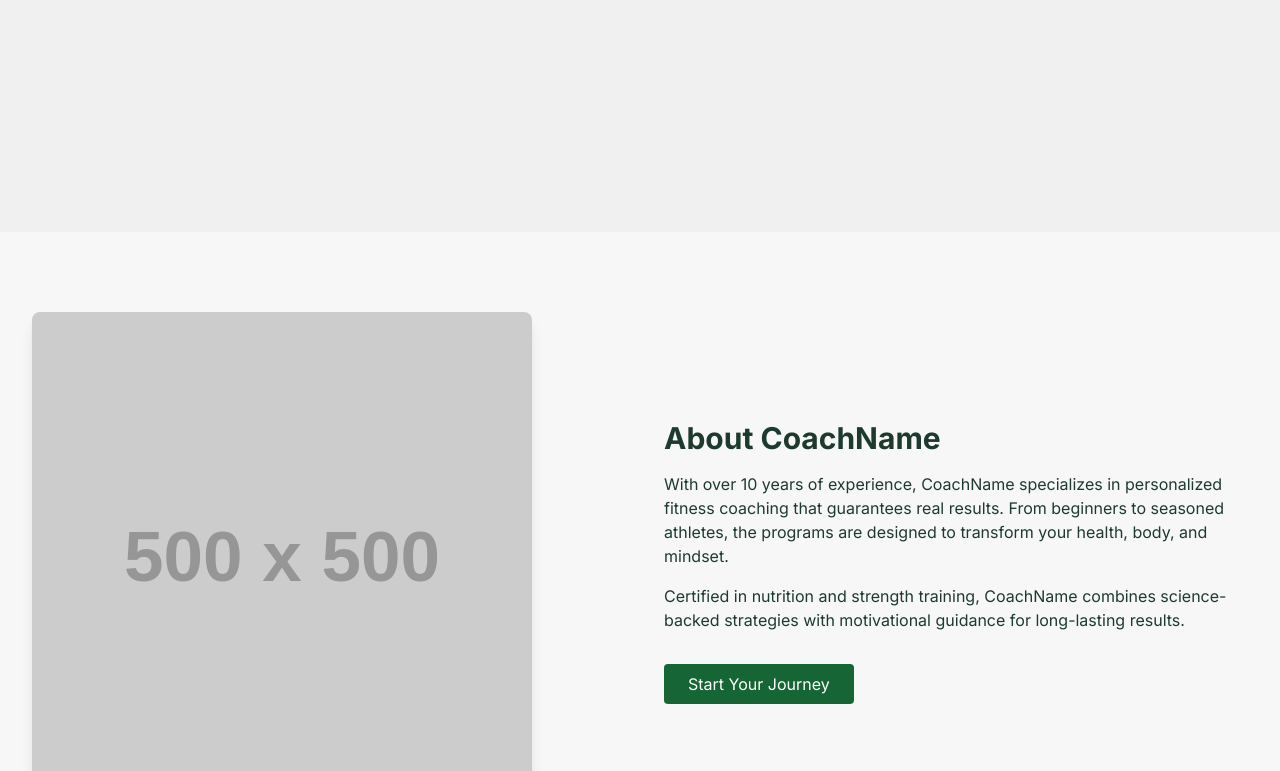
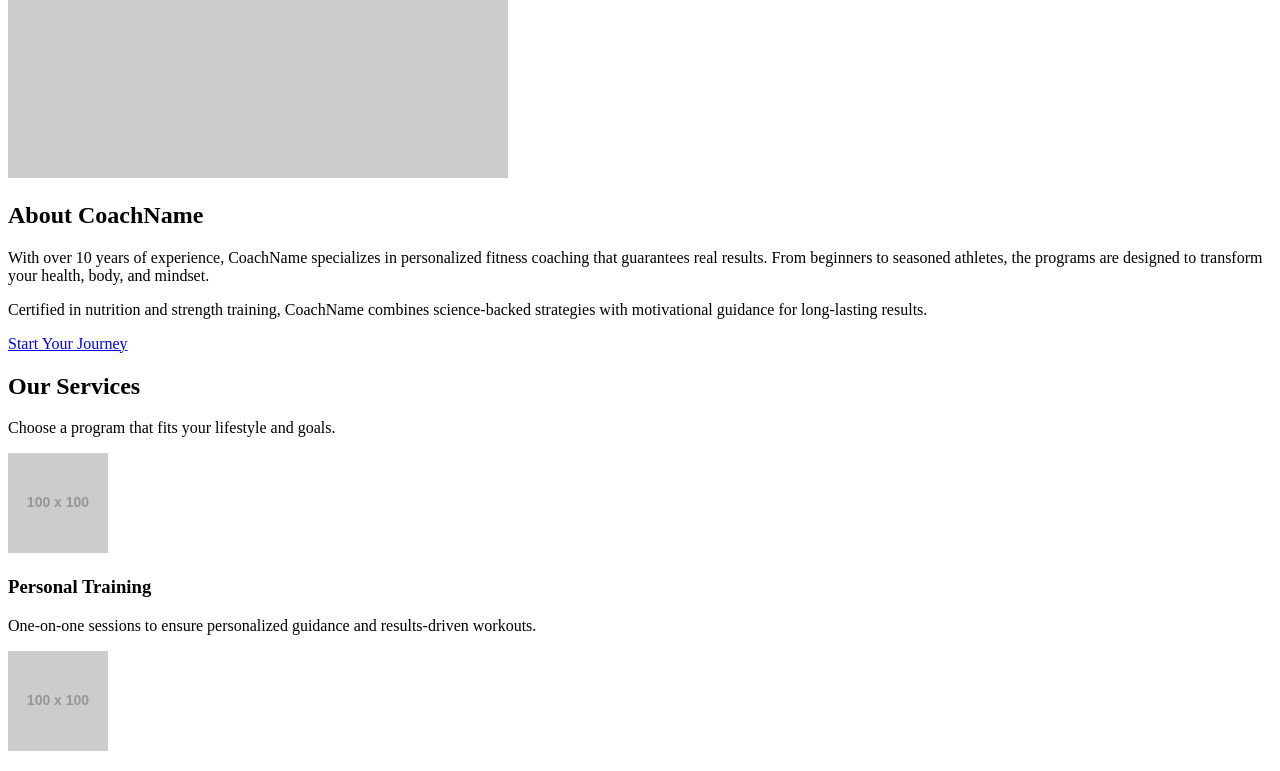
Before and after one commit to WebSync360/FitnessCoach-LandingPage, a website: page index.html in a window 1280 px wide. Shown: the part 568-1339 px from the top of the page. Drawn offline with nearby package versions, Linux system fonts and the light colour scheme; placeholder pictures from the web are drawn by us.

Commit message:
Updating UI

```diff
--- a/index.html
+++ b/index.html
@@ -4,18 +4,7 @@
   <meta charset="UTF-8">
   <meta name="viewport" content="width=device-width, initial-scale=1.0">
   <title>Fitness Coach Landing Page</title>
-  <!-- Tailwind CSS CDN -->
-  <script src="https://cdn.tailwindcss.com"></script>
-  <!-- Optional: Google Fonts -->
   <link href="https://fonts.googleapis.com/css2?family=Inter:wght@400;600;700&display=swap" rel="stylesheet">
-  <style>
-    body {
-      font-family: 'Inter', sans-serif;
-      background-color: #f7f7f7; /* White-silver */
-      color: #1e3a2f; /* Deep green (can switch to deep wine #5a1a23) */
-    }
-    a { transition: all 0.3s ease; }
-  </style>
 </head>
 <body class="scroll-smooth">
 
@@ -165,14 +154,5 @@
     </div>
   </footer>
 
-  <!-- Scripts -->
-  <script>
-    const menuBtn = document.getElementById('menu-btn');
-    const mobileMenu = document.getElementById('mobile-menu');
-    menuBtn.addEventListener('click', () => {
-      mobileMenu.classList.toggle('hidden');
-    });
-  </script>
-
 </body>
 </html>
```
